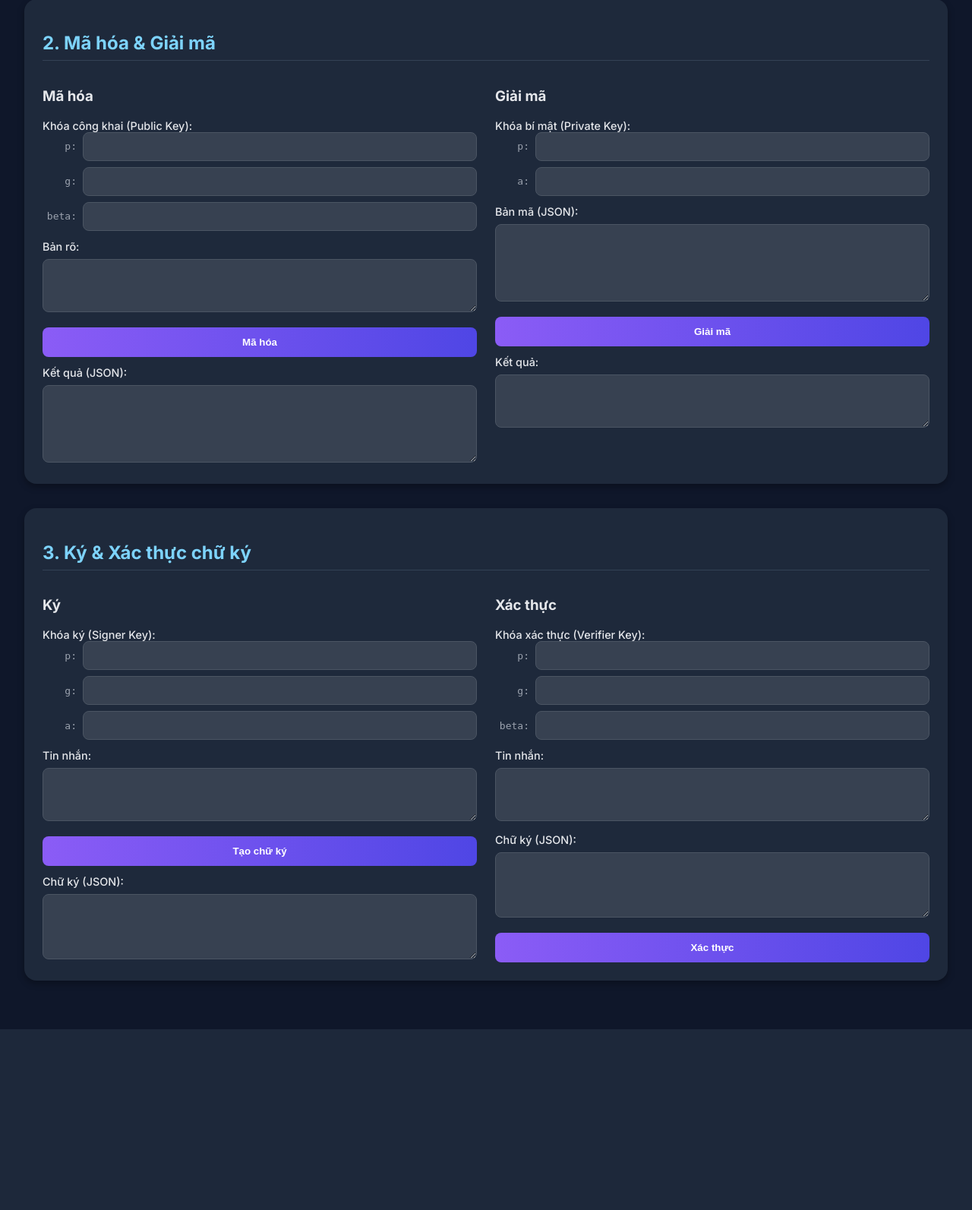
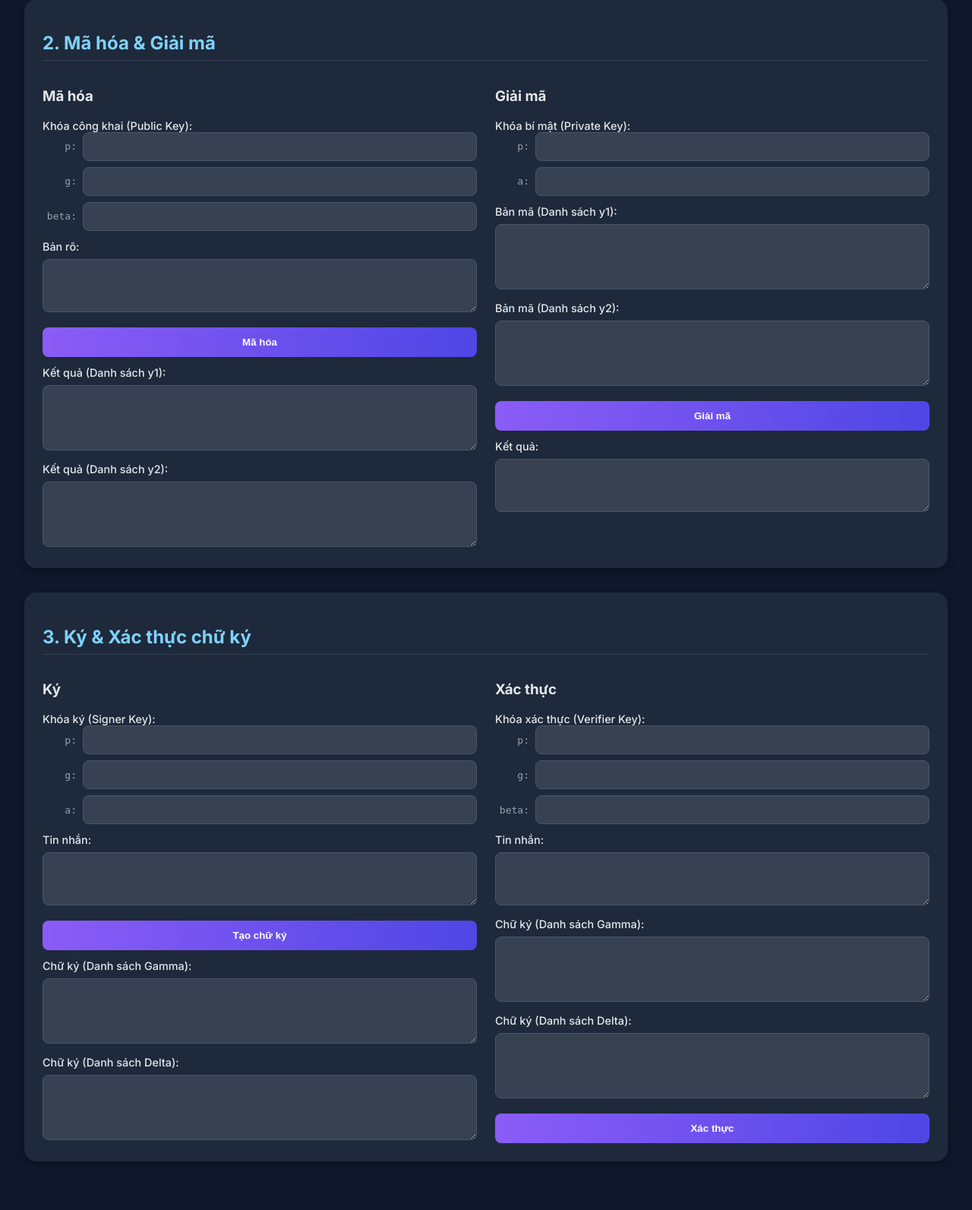
Before and after one commit to Nguyen-Ban/Elgamal, a Flask app: page / in a window 1280 px wide. Shown: the part 465-2058 px from the top of the page at 76% size. Before the commit the page ends 1820 px from the top, so only its background shows below. Run offline with Flask 3, Linux system fonts and the light colour scheme.

Commit message:
update frontend change json with number

```diff
--- a/crypto/prime/generate_prime.py
+++ b/crypto/prime/generate_prime.py
@@ -60,7 +60,7 @@
 # Kiểm tra chạy thử
 if __name__ == "__main__":
 
-    bits = 2000
+    bits = 1024
     safe_mode = True
     print(f"🔹 Sinh {'safe ' if safe_mode else ''}prime {bits}-bit ...")
 
--- a/web/static/app.js
+++ b/web/static/app.js
@@ -25,13 +25,17 @@
     const encryptKeyG = document.getElementById('encrypt-key-g');
     const encryptKeyBeta = document.getElementById('encrypt-key-beta');
     const encryptMessage = document.getElementById('encrypt-message');
-    const encryptResult = document.getElementById('encrypt-result');
+    // const encryptResult = document.getElementById('encrypt-result');
+    const encryptResultY1 = document.getElementById('encrypt-result-y1');
+    const encryptResultY2 = document.getElementById('encrypt-result-y2');
 
     // Phần 2: Giải mã
     const btnDecrypt = document.getElementById('btn-decrypt');
     const decryptKeyP = document.getElementById('decrypt-key-p');
     const decryptKeyA = document.getElementById('decrypt-key-a');
-    const decryptCiphertext = document.getElementById('decrypt-ciphertext');
+    // const decryptCiphertext = document.getElementById('decrypt-ciphertext');
+    const decryptCiphertextY1 = document.getElementById('decrypt-ciphertext-y1');
+    const decryptCiphertextY2 = document.getElementById('decrypt-ciphertext-y2');
     const decryptResult = document.getElementById('decrypt-result');
 
     // Phần 3: Ký
@@ -40,7 +44,8 @@
     const signKeyG = document.getElementById('sign-key-g');
     const signKeyA = document.getElementById('sign-key-a');
     const signMessage = document.getElementById('sign-message');
-    const signResult = document.getElementById('sign-result');
+    const signResultGamma = document.getElementById('sign-result-gamma');
+    const signResultDelta = document.getElementById('sign-result-delta');
 
     // Phần 3: Xác thực
     const btnVerify = document.getElementById('btn-verify');
@@ -48,7 +53,8 @@
     const verifyKeyG = document.getElementById('verify-key-g');
     const verifyKeyBeta = document.getElementById('verify-key-beta');
     const verifyMessage = document.getElementById('verify-message');
-    const verifySignature = document.getElementById('verify-signature');
+    const verifySignatureGamma = document.getElementById('verify-signature-gamma');
+    const verifySignatureDelta = document.getElementById('verify-signature-delta');
 
     // Tiện ích
     const loadingSpinner = document.getElementById('loading-spinner');
@@ -224,10 +230,17 @@
 
         const data = await apiCall('/api/encrypt', { message, key });
         if (data) {
-            encryptResult.value = JSON.stringify(data.ciphertext, null, 2);
+            const y1_list = data.ciphertext.map(pair => pair.y1);
+            const y2_list = data.ciphertext.map(pair => pair.y2);
+
+            // Hiển thị mỗi giá trị trên một dòng
+            encryptResultY1.value = y1_list.join('\n');
+            encryptResultY2.value = y2_list.join('\n');
             showNotification('Mã hóa thành công.', 'success');
+
             // Tự động điền bản mã vào trường giải mã
-            decryptCiphertext.value = encryptResult.value;
+            decryptCiphertextY1.value = encryptResultY1.value;
+            decryptCiphertextY2.value = encryptResultY2.value;
         }
     });
 
@@ -243,8 +256,31 @@
             return;
         }
 
-        const ciphertext = parseJSON(decryptCiphertext.value, 'Bản Mã');
-        if (!ciphertext) return;
+        const y1_text = decryptCiphertextY1.value;
+        const y2_text = decryptCiphertextY2.value;
+
+        if (!y1_text || !y2_text) {
+            showNotification('Vui lòng nhập đủ danh sách y1 và y2.', 'error');
+            return;
+        }
+
+            // Tách chuỗi bằng ký tự xuống dòng, lọc bỏ các dòng rỗng
+            const y1_list = y1_text.split('\n').filter(Boolean);
+            const y2_list = y2_text.split('\n').filter(Boolean);
+
+        if (y1_list.length !== y2_list.length) {
+            showNotification('Lỗi: Số lượng y1 và y2 không khớp nhau.', 'error');
+            return;
+        }
+
+        // Tái tạo lại cấu trúc list[dict] mà backend mong đợi
+        const ciphertext = [];
+        for (let i = 0; i < y1_list.length; i++) {
+        ciphertext.push({
+            y1: y1_list[i].trim(), // .trim() để xóa khoảng trắng thừa
+            y2: y2_list[i].trim()
+        });
+        }
 
         const data = await apiCall('/api/decrypt', { ciphertext, key });
         if (data) {
@@ -276,12 +312,22 @@
 
         const data = await apiCall('/api/sign', { message, key });
         if (data) {
-            signResult.value = JSON.stringify(data.signature, null, 2);
+            const gamma_list = [];
+            const delta_list = [];
+
+            for (let i = 0; i < data.signature.length; i += 2) {
+                if(data.signature[i]) gamma_list.push(data.signature[i]);
+                if(data.signature[i+1]) delta_list.push(data.signature[i+1]);
+            }
+
+            signResultGamma.value = gamma_list.join('\n');
+            signResultDelta.value = delta_list.join('\n');
             showNotification('Tạo chữ ký thành công.', 'success');
 
             // Tự động điền tin nhắn và chữ ký vào trường xác thực
             verifyMessage.value = message;
-            verifySignature.value = signResult.value;
+            verifySignatureGamma.value = signResultGamma.value;
+            verifySignatureDelta.value = signResultDelta.value;
         }
     });
 
@@ -304,16 +350,61 @@
             return;
         }
 
-        const signature = parseJSON(verifySignature.value, 'Chữ Ký');
-        if (!signature) return;
+        const gamma_text = verifySignatureGamma.value;
+        const delta_text = verifySignatureDelta.value;
+
+        if (!gamma_text || !delta_text) {
+            showNotification('Vui lòng nhập đủ danh sách Gamma và Delta của chữ ký.', 'error');
+            return;
+        }
+
+        // Tách chuỗi bằng ký tự xuống dòng, lọc bỏ các dòng rỗng
+        const gamma_list = gamma_text.split('\n').filter(Boolean);
+        const delta_list = delta_text.split('\n').filter(Boolean);
+
+        if (gamma_list.length !== delta_list.length) {
+            showNotification('Lỗi: Số lượng Gamma và Delta không khớp nhau.', 'error');
+            return;
+        }
+
+        // Tái tạo lại cấu trúc list[dict] mà backend mong đợi
+        const signature = [];
+        for (let i = 0; i < gamma_list.length; i++) {
+            signature.push(gamma_list[i].trim()); // gamma
+            signature.push(delta_list[i].trim()); // delta
+        }
+
+        if (signature.length === 0) {
+            showNotification('Lỗi: Chữ ký không được để trống.', 'error');
+            return;
+        }
 
         const data = await apiCall('/api/verify', { message, signature, key });
         if (data) {
-            if (data.isValid) {
-                showNotification('XÁC THỰC THÀNH CÔNG: Chữ ký hợp lệ!', 'success');
-            } else {
-                showNotification('XÁC THỰC THẤT BẠI: Chữ ký KHÔNG hợp lệ!', 'error');
-            }
+            let verifyResultBox = document.getElementById('verify-result');
+        if (!verifyResultBox) {
+            const resultBox = document.createElement('div');
+            resultBox.id = 'verify-result';
+            resultBox.className = 'mt-4 p-3 rounded-md text-center font-semibold';
+            verifyMessage.parentNode.appendChild(resultBox); // chèn sau vùng message
+            verifyResultBox = resultBox;
+        }
+
+        if (data.isValid) {
+            verifyResultBox.textContent = 'XÁC THỰC HỢP LỆ';
+            verifyResultBox.className = 'mt-4 p-3 rounded-md text-center font-semibold bg-green-800 text-green-100';
+            showNotification('XÁC THỰC THÀNH CÔNG: Chữ ký hợp lệ!', 'success');
+        } else {
+            verifyResultBox.textContent = 'XÁC THỰC KHÔNG HỢP LỆ';
+            verifyResultBox.className = 'mt-4 p-3 rounded-md text-center font-semibold bg-red-800 text-red-100';
+            showNotification('XÁC THỰC THẤT BẠI: Chữ ký KHÔNG hợp lệ!', 'error');
+        }
+
+        verifyResultBox.scrollIntoView({ behavior: 'smooth', block: 'center' });
+        setTimeout(() => {
+            verifyResultBox.style.opacity = '0';
+            setTimeout(() => verifyResultBox.classList.add('hidden'), 700); // đợi hiệu ứng fade out
+        }, 5000);
         }
     });
 
--- a/web/static/style.css
+++ b/web/static/style.css
@@ -113,7 +113,6 @@
     font-family: monospace;
     font-size: 0.9rem;
     opacity: 0.7; /* Làm mờ đi vì là readonly */
-    cursor: not-allowed;
     box-sizing: border-box;
 }
 
--- a/web/templates/index.html
+++ b/web/templates/index.html
@@ -138,8 +138,10 @@
 
                     <button id="btn-encrypt" class="btn-primary">Mã hóa</button>
 
-                    <label for="encrypt-result" class="label-style">Kết quả (JSON):</label>
-                    <textarea id="encrypt-result" class="input-textarea" rows="5" readonly></textarea>
+                    <label class="label-style">Kết quả (Danh sách y1):</label>
+                    <textarea id="encrypt-result-y1" class="input-textarea" rows="4" readonly></textarea>
+                    <label class="label-style">Kết quả (Danh sách y2):</label>
+                    <textarea id="encrypt-result-y2" class="input-textarea" rows="4" readonly></textarea>
                 </div>
 
                 <div>
@@ -154,8 +156,10 @@
                         <input type="text" id="decrypt-key-a" class="input-textarea">
                     </div>
 
-                    <label for="decrypt-ciphertext" class="label-style">Bản mã (JSON):</label>
-                    <textarea id="decrypt-ciphertext" class="input-textarea" rows="5"></textarea>
+                    <label for="decrypt-ciphertext-y1" class="label-style">Bản mã (Danh sách y1):</label>
+                    <textarea id="decrypt-ciphertext-y1" class="input-textarea" rows="4"></textarea>
+                    <label for="decrypt-ciphertext-y2" class="label-style">Bản mã (Danh sách y2):</label>
+                    <textarea id="decrypt-ciphertext-y2" class="input-textarea" rows="4"></textarea>
 
                     <button id="btn-decrypt" class="btn-primary">Giải mã</button>
 
@@ -190,8 +194,10 @@
 
                     <button id="btn-sign" class="btn-primary">Tạo chữ ký</button>
 
-                    <label for="sign-result" class="label-style">Chữ ký (JSON):</label>
-                    <textarea id="sign-result" class="input-textarea" rows="4" readonly></textarea>
+                    <label for="sign-result-gamma" class="label-style">Chữ ký (Danh sách Gamma):</label>
+                    <textarea id="sign-result-gamma" class="input-textarea" rows="4" readonly></textarea>
+                    <label for="sign-result-delta" class="label-style">Chữ ký (Danh sách Delta):</label>
+                    <textarea id="sign-result-delta" class="input-textarea" rows="4" readonly></textarea>
                 </div>
 
                 <div>
@@ -213,8 +219,10 @@
                     <label for="verify-message" class="label-style">Tin nhắn:</label>
                     <textarea id="verify-message" class="input-textarea" rows="3"></textarea>
 
-                    <label for="verify-signature" class="label-style">Chữ ký (JSON):</label>
-                    <textarea id="verify-signature" class="input-textarea" rows="4"></textarea>
+                    <label for="verify-signature-gamma" class="label-style">Chữ ký (Danh sách Gamma):</label>
+                    <textarea id="verify-signature-gamma" class="input-textarea" rows="4"></textarea>
+                    <label for="verify-signature-delta" class="label-style">Chữ ký (Danh sách Delta):</label>
+                    <textarea id="verify-signature-delta" class="input-textarea" rows="4"></textarea>
 
                     <button id="btn-verify" class="btn-primary">Xác thực</button>
                 </div>
```
